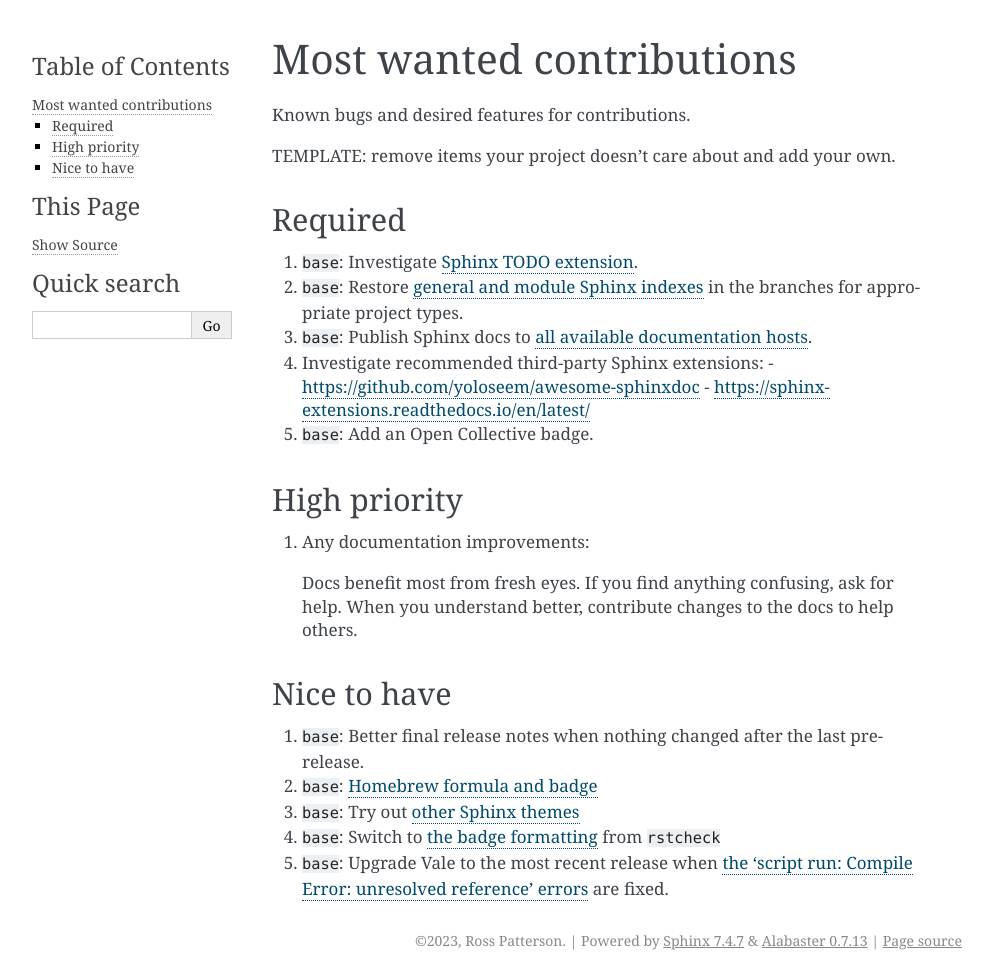
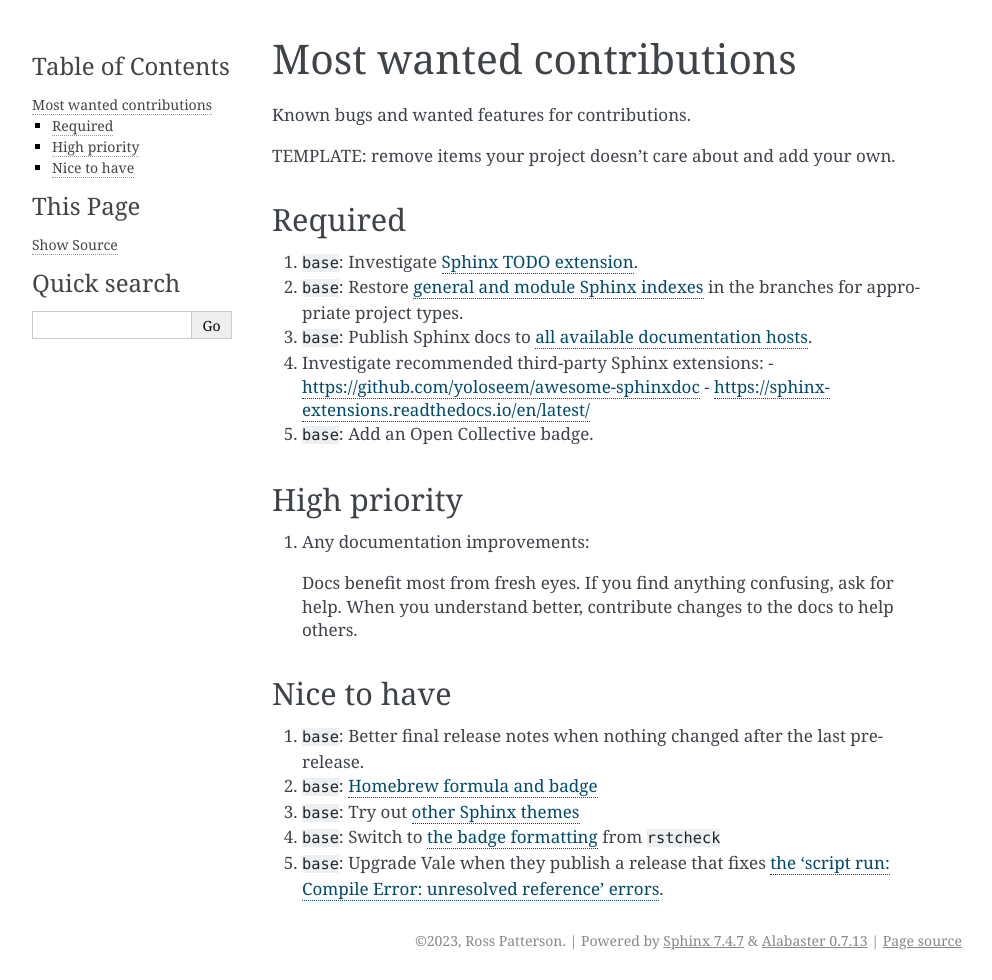
Before and after one commit to rpatterson/prunerr, a Sphinx documentation site: the page built from docs/todo.rst, in a window 1280 px wide. Shown: the whole page, without its empty margins (148-1140 px from the left). Built offline with Sphinx 7.4.7, drawn with Linux system fonts in a browser that asks for light colours.

Commit message:
style(base): Fix new prose linter failures

```diff
--- a/docs/contributing.rst
+++ b/docs/contributing.rst
@@ -72,8 +72,8 @@ See `the TODO file`_ for known bugs and desirable features.
 
 Capture changes to development processes, such as build or release processes, in the
 `Makefile`_. Tasks important enough to include in the docs are important enough to
-capture in executable form in the `Makefile`_. See the commentary at the bottom of the
-`Makefile`_ for guidance.
+capture in a machine runnable form in the `Makefile`_. See the commentary at the bottom
+of the `Makefile`_ for guidance.
 
 .. _`Docker`: https://docs.docker.com/engine/install/#supported-platforms
 .. _`Towncrier`: https://towncrier.readthedocs.io/en/stable/#philosophy
--- a/docs/todo.rst
+++ b/docs/todo.rst
@@ -6,7 +6,7 @@
 Most wanted contributions
 ########################################################################################
 
-Known bugs and desired features for contributions.
+Known bugs and wanted features for contributions.
 
 TEMPLATE: remove items your project doesn't care about and add your own.
 
@@ -56,6 +56,6 @@ Nice to have
 #. ``base``: Switch to `the badge formatting
    <https://rstcheck-core.readthedocs.io/en/latest/#>`_ from ``rstcheck``
 
-#. ``base``: Upgrade Vale to the most recent release when `the 'script run: Compile
-   Error: unresolved reference' errors
-   <https://github.com/errata-ai/vale/issues/697#issue-1932675573>`_ are fixed.
+#. ``base``: Upgrade Vale when they publish a release that fixes `the 'script run:
+   Compile Error: unresolved reference' errors
+   <https://github.com/errata-ai/vale/issues/697#issue-1932675573>`_.
```
Also changed, not shown: 1 other file.
